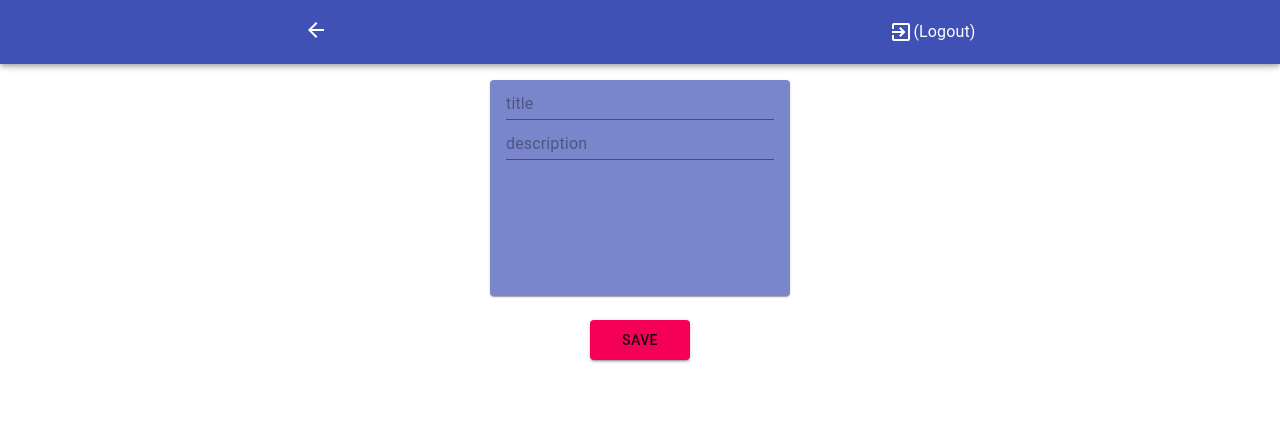
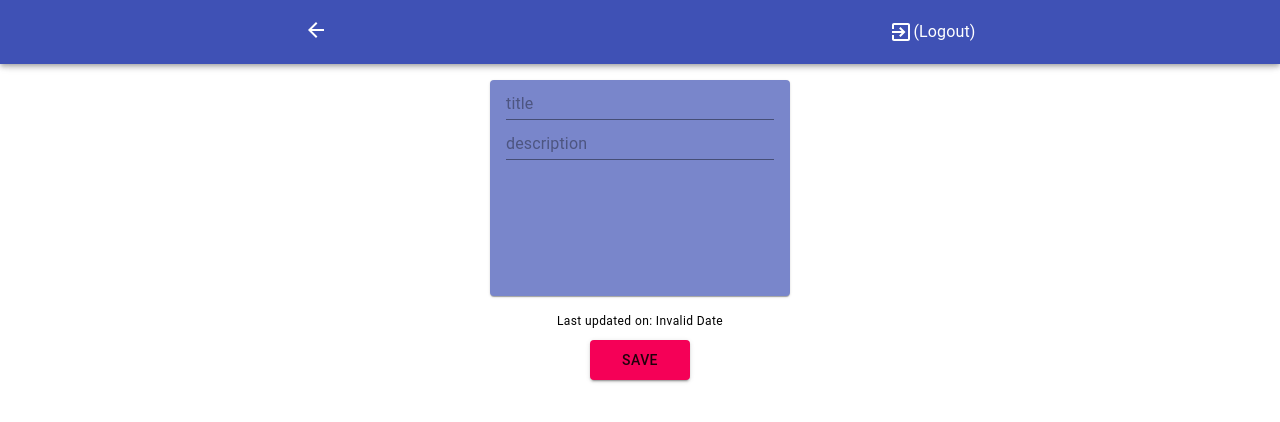
Before and after one commit to pdhaila97/stoic-notes-ui, a React (Create React App) app: page /note in a window 1280 px wide. Shown: the top 422 px of the page. Built offline with nearby package versions, Linux system fonts and the light colour scheme; sample sign-in values are in the browser's storage.

Commit message:
Feature to remove note, updated time

```diff
--- a/src/components/LandingPage/index.tsx
+++ b/src/components/LandingPage/index.tsx
@@ -24,7 +24,7 @@ function LandingPage (props: any) {
         <Box display="flex" flexDirection="column" justifyContent="center" flexGrow={4}>
             <Box p={3} textAlign="center">
                 <Typography variant="h5">Welcome to Stoic Notes!</Typography>
-                <Box pt={2}><Typography variant="body1">Please continue to Login/Signup!</Typography></Box>
+                <Box pt={2}><Typography variant="body1">Please continue to Login/Signup</Typography></Box>
             </Box>
         </Box>
         <Box display="flex" justifyContent="center" flexGrow={1}>
--- a/src/components/Notes/EditableNote.tsx
+++ b/src/components/Notes/EditableNote.tsx
@@ -1,8 +1,9 @@
 import React, { useState } from "react";
-import { Box, Card, TextField, Button } from "@material-ui/core";
+import { Box, Card, TextField, Button, Typography } from "@material-ui/core";
 import styled from "styled-components";
-import { updateNoteById, createNewNote } from "../../services/httpService";
+import { updateNoteById, createNewNote, deleteNoteById } from "../../services/httpService";
 import Header from "../Header";
+import { timestampToDate } from "../../services/utilsService";
 
 const StyledCard = styled(Card)`
 padding: 8px 16px;
@@ -42,6 +43,14 @@ function EditableNote (props: any) {
                 props.history.push("/");
             });
         }
+    };
+
+    const handleDelete = () => {
+        if(note._id) {
+            deleteNoteById(note._id).then(() => {
+                props.history.push("/");
+            })
+        }
     }
 
     return (
@@ -72,7 +81,11 @@ function EditableNote (props: any) {
                     </Box>
                 </StyledCard>
             </Box>
-            <StyledButton variant="contained" onClick={handleSave}>Save</StyledButton>
+            <Typography variant="caption">Last updated on: {timestampToDate(note.updatedAt)}</Typography>
+            <Box display="flex" justifyContent="center">
+                <StyledButton variant="contained" onClick={handleSave}>Save</StyledButton>
+                {!props.isNew && <StyledButton variant="contained" onClick={handleDelete}>Delete</StyledButton>}
+            </Box>
         </Box>
         </>
     )
--- a/src/components/Notes/Note.tsx
+++ b/src/components/Notes/Note.tsx
@@ -13,7 +13,7 @@ function Note (props: any) {
 
     return (
         <>
-            {note && <EditableNote history={props.history} note={note}/>}
+            {note && <EditableNote history={props.history} note={note} isNew={false}/>}
         </>
     )
 }
--- a/src/index.tsx
+++ b/src/index.tsx
@@ -29,7 +29,7 @@ function App () {
                         <PublicRoute path="/register" component={SignupPage} />
                         <AuthRoute path="/dashboard" component={DashboardPage} history={history()} />
                         <AuthRoute exact path="/note/:id" component={Note} history={history()}/>
-                        <AuthRoute exact path="/note" component={EditableNote} note={{}} history={history()}/>
+                        <AuthRoute exact path="/note" component={EditableNote} note={{}} history={history()} isNew={true}/>
                     </Switch>
                 </Router>
             </Box>
--- a/src/services/httpService.tsx
+++ b/src/services/httpService.tsx
@@ -57,3 +57,13 @@ export const createNewNote = (note: any) => {
         }
     })
 }
+
+export const deleteNoteById = (_id: string) => {
+    const http = httpService();
+    const token = getUserToken();
+    return http.delete(`/notes/${_id}`, {
+        headers: {
+            Authorization: `Bearer ${token}`
+        }
+    })
+}
--- /dev/null
+++ b/src/services/utilsService.tsx
@@ -0,0 +1,5 @@
+export const timestampToDate = (timestamp: number): string => {
+    var date = new Date(timestamp);
+    var dateAndTime = date.toLocaleString(undefined, { hour: 'numeric', minute: 'numeric', month: 'short', year: 'numeric', day: 'numeric' });
+    return dateAndTime;
+}
```
